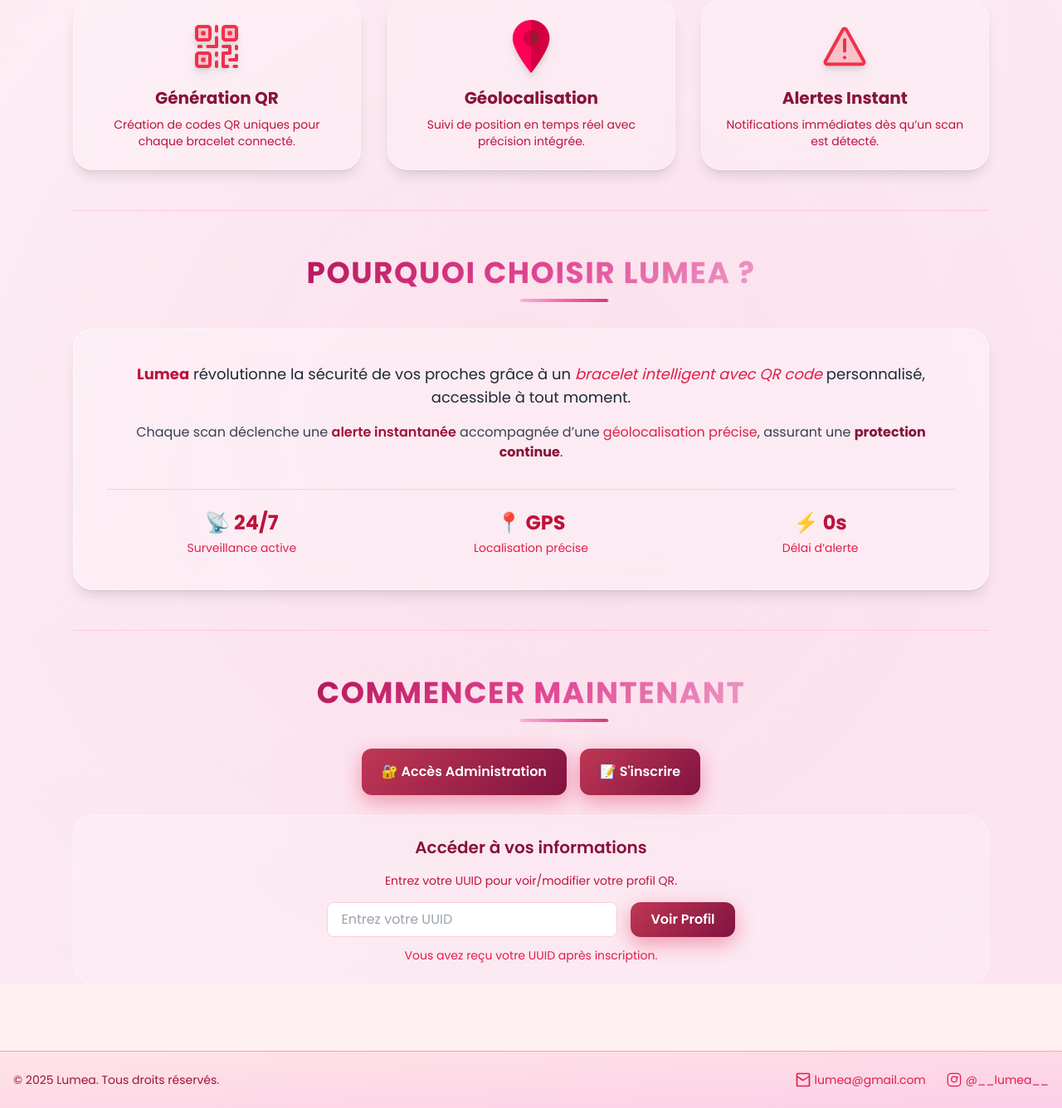
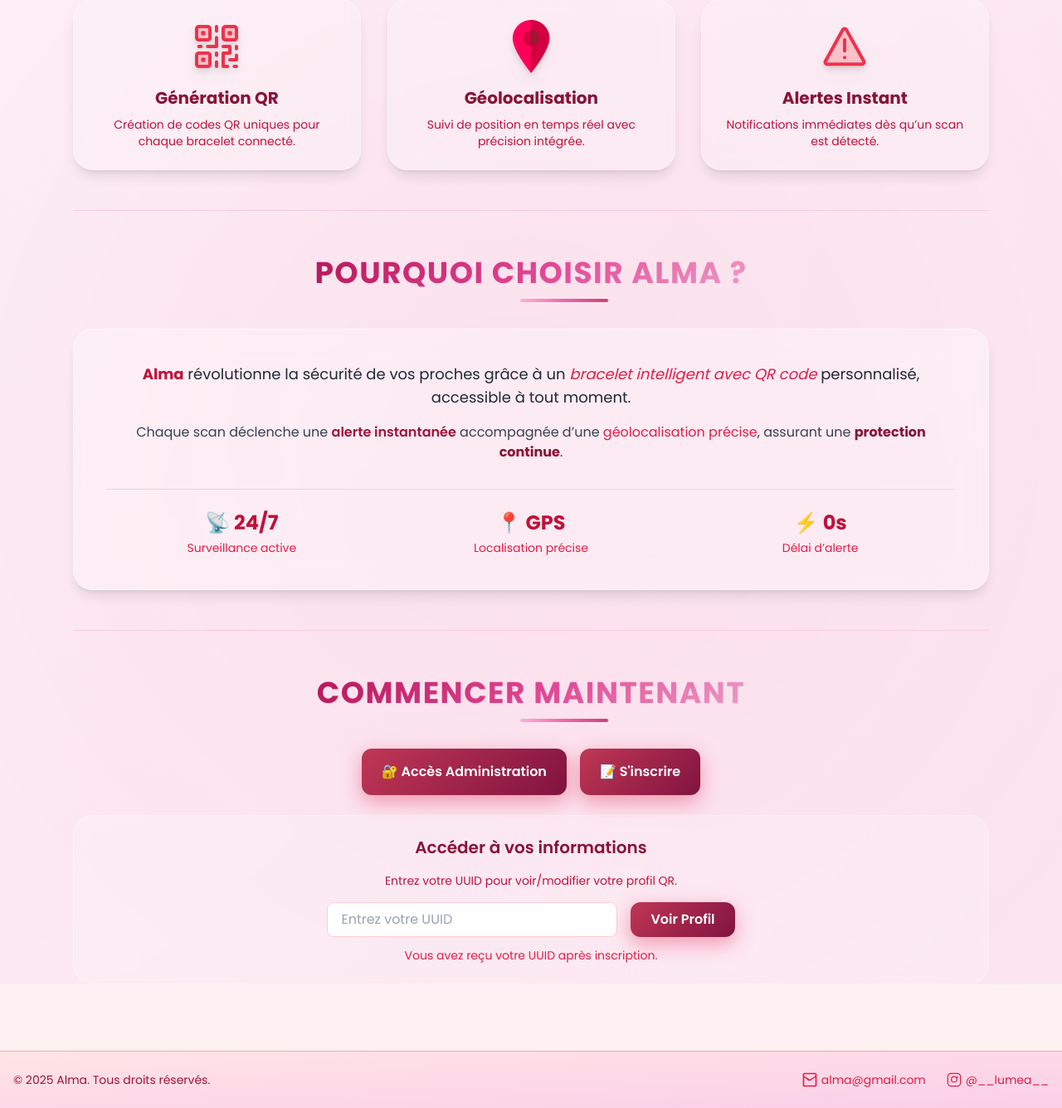
Before and after one commit to OthmaneAbder2303/Lumea, a Flask app: page / in a window 1280 px wide. Shown: the part 730-2065 px from the top of the page at 83% size. Run offline with Flask 3, Linux system fonts and the light colour scheme; parts of the project's set-up code (start-up, migrations or seed data) failed here and were passed over; some libraries are stand-ins or nearby versions.

Commit message:
changing service name

```diff
--- a/templates/error.html
+++ b/templates/error.html
@@ -2,7 +2,7 @@
 <html lang="fr">
 <head>
   <meta charset="UTF-8">
-  <title>Lumea - Erreur</title>
+  <title>Alma - Erreur</title>
   <script src="https://cdn.tailwindcss.com"></script>
   <style>
     @import url('https://fonts.googleapis.com/css2?family=Poppins:wght@300;400;500;600;700&display=swap');
--- a/templates/index.html
+++ b/templates/index.html
@@ -3,7 +3,7 @@
 <head>
   <meta charset="UTF-8">
   <meta name="viewport" content="width=device-width, initial-scale=1.0">
-  <title>Lumea - Générateur QR Code</title>
+  <title>Alma - Générateur QR Code</title>
   <script src="https://cdn.tailwindcss.com"></script>
   <style>
     @import url('https://fonts.googleapis.com/css2?family=Poppins:wght@300;400;500;600;700&display=swap');
@@ -250,7 +250,7 @@
     <div class="flex justify-between items-center h-16">
       <!-- Logo -->
       <div class="flex items-center">
-        <span id="logo-main" class="text-xl font-bold text-white transition-colors duration-500">Lumea</span>
+        <span id="logo-main" class="text-xl font-bold text-white transition-colors duration-500">Alma</span>
         <span id="logo-sub" class="ml-2 text-sm text-white/70 transition-colors duration-500">QR Generator</span>
       </div>
       <!-- Hamburger on mobile -->
@@ -296,7 +296,7 @@
   <div id="spinner">
     <div class="text-center">
       <div class="spinner-modern mx-auto"></div>
-      <p class="text-rose-700 mt-4 font-medium">Chargement de Lumea...</p>
+      <p class="text-rose-700 mt-4 font-medium">Chargement de Alma...</p>
     </div>
   </div>
 
@@ -315,7 +315,7 @@
   <div class="relative z-20 text-center px-6 py-32 sm:py-40 lg:py-48 fade-in">
     <h1 class="title-glow text-4xl sm:text-5xl md:text-6xl lg:text-7xl font-extrabold text-white mb-6 animate-fade-up">
       Bienvenue sur
-      <span class="bg-gradient-to-r from-pink-300 to-rose-200 bg-clip-text text-transparent">Lumea</span>
+      <span class="bg-gradient-to-r from-pink-300 to-rose-200 bg-clip-text text-transparent">Alma</span>
     </h1>
     <p class="text-white/90 text-lg sm:text-xl md:text-2xl font-light max-w-3xl mx-auto mb-8 animate-fade-up delay-200">
       Le générateur de codes QR pour une sécurité connectée en temps réel.
@@ -365,13 +365,13 @@
       <div class="divider"></div>
 
       <!-- Titre description -->
-      <h2 class="section-title">Pourquoi choisir Lumea ?</h2>
+      <h2 class="section-title">Pourquoi choisir Alma ?</h2>
 
       <!-- Description principale améliorée -->
       <div class="relative bg-white/30 backdrop-blur-lg rounded-3xl p-6 sm:p-10 mb-12 border border-white/50 shadow-lg transition-all duration-500 hover:shadow-2xl hover:scale-[1.01]">
 
         <p class="text-base sm:text-lg text-gray-800 mb-4 leading-relaxed fade-in">
-          <strong class="text-rose-700">Lumea</strong> révolutionne la sécurité de vos proches grâce à un <em class="text-rose-600">bracelet intelligent avec QR code</em> personnalisé, accessible à tout moment.
+          <strong class="text-rose-700">Alma</strong> révolutionne la sécurité de vos proches grâce à un <em class="text-rose-600">bracelet intelligent avec QR code</em> personnalisé, accessible à tout moment.
         </p>
 
         <p class="text-sm sm:text-base text-gray-700 mb-8 fade-in fade-in-delay">
@@ -423,14 +423,14 @@
   <!-- Footer -->
   <footer class="mt-20 bg-gradient-to-br from-rose-100 to-pink-200 text-rose-800 py-6 border-t border-rose-300">
     <div class="max-w-7xl mx-auto px-4 flex flex-col sm:flex-row justify-between items-center">
-      <p class="text-sm mb-4 sm:mb-0">© 2025 Lumea. Tous droits réservés.</p>
+      <p class="text-sm mb-4 sm:mb-0">© 2025 Alma. Tous droits réservés.</p>
       <div class="flex space-x-6 items-center text-rose-600 text-sm">
         <!-- Gmail -->
         <a href="mailto:tonemail@gmail.com" class="flex items-center space-x-1 transition-colors hover:text-pink-600 hover:scale-110 transform duration-300 ease-in-out" aria-label="Envoyer un email">
           <svg xmlns="http://www.w3.org/2000/svg" class="h-5 w-5 fill-current" viewBox="0 0 24 24" aria-hidden="true" focusable="false">
             <path d="M2 4a2 2 0 012-2h16a2 2 0 012 2v16a2 2 0 01-2 2H4a2 2 0 01-2-2V4zm2 0v2.51l7.242 4.622a1 1 0 001.516 0L20 6.51V4H4zm0 4.47V20h16v-11.53l-6.773 4.325a3 3 0 01-3.454 0L4 8.47z"/>
           </svg>
-          <span>lumea@gmail.com</span>
+          <span>alma@gmail.com</span>
         </a>
         <!-- Instagram -->
         <a href="https://www.instagram.com/__lumea__/" target="_blank" rel="noopener noreferrer" class="flex items-center space-x-1 transition-colors hover:text-pink-600 hover:scale-110 transform duration-300 ease-in-out" aria-label="Instagram">
--- a/templates/login.html
+++ b/templates/login.html
@@ -2,7 +2,7 @@
 <html lang="fr">
 <head>
   <meta charset="UTF-8" />
-  <title>Connexion Admin - Lumea</title>
+  <title>Connexion Admin - Alma</title>
   <meta name="viewport" content="width=device-width, initial-scale=1" />
   <meta name="description" content="Page de connexion sécurisée pour les administrateurs de Lumea QR Generator." />
   <link rel="preconnect" href="https://fonts.googleapis.com" />
@@ -234,7 +234,7 @@
       <div class="flex justify-between items-center h-16">
         <!-- Logo -->
         <div class="flex items-center">
-          <h2 class="text-xl font-bold text-rose-700 sm:text-2xl">Lumea</h2>
+          <h2 class="text-xl font-bold text-rose-700 sm:text-2xl">Alma</h2>
           <span class="ml-2 text-sm text-rose-600 hidden sm:inline">QR Generator</span>
         </div>
 
@@ -305,7 +305,7 @@
         Connexion Admin
       </h2>
       <p class="text-rose-600 mt-2 text-sm sm:text-base">
-        Accès sécurisé à l'interface Lumea
+        Accès sécurisé à l'interface Alma
       </p>
     </div>
 
--- a/templates/profile.html
+++ b/templates/profile.html
@@ -132,7 +132,7 @@
 
   <!-- Footer -->
   <footer class="text-center text-sm text-rose-500 py-6">
-    Powered by <span class="text-rose-700 font-semibold">Lumea</span> © {{ now.year }}
+    Powered by <span class="text-rose-700 font-semibold">Alma</span> © {{ now.year }}
   </footer>
 
 </body>
--- a/templates/qr_created.html
+++ b/templates/qr_created.html
@@ -2,7 +2,7 @@
 <html lang="fr">
 <head>
   <meta charset="UTF-8">
-  <title>QR Code Généré - Lumea</title>
+  <title>QR Code Généré - Alma</title>
   <script src="https://cdn.tailwindcss.com"></script>
   <style>
     @import url('https://fonts.googleapis.com/css2?family=Poppins:wght@300;400;500;600;700&display=swap');
--- a/templates/qr_created_user.html
+++ b/templates/qr_created_user.html
@@ -2,7 +2,7 @@
 <html lang="fr">
 <head>
   <meta charset="UTF-8">
-  <title>Lumea - Votre QR Code</title>
+  <title>Alma - Votre QR Code</title>
   <script src="https://cdn.tailwindcss.com"></script>
   <style>
     @import url('https://fonts.googleapis.com/css2?family=Poppins:wght@300;400;500;600;700&display=swap');
--- a/templates/register.html
+++ b/templates/register.html
@@ -2,7 +2,7 @@
 <html lang="fr">
 <head>
   <meta charset="UTF-8">
-  <title>Lumea - Inscription</title>
+  <title>Alma - Inscription</title>
   <script src="https://cdn.tailwindcss.com"></script>
   <style>
     @import url('https://fonts.googleapis.com/css2?family=Poppins:wght@300;400;500;600;700&display=swap');
--- a/templates/user_profile.html
+++ b/templates/user_profile.html
@@ -201,7 +201,7 @@
   </div>
 
   <footer class="text-center text-sm text-rose-500 py-6">
-    Powered by <span class="text-rose-700 font-semibold">Lumea</span> © {{ now.strftime('%I:%M %p %z on %A, %B %d, %Y') }}
+    Powered by <span class="text-rose-700 font-semibold">Alma</span> © {{ now.strftime('%I:%M %p %z on %A, %B %d, %Y') }}
   </footer>
 
 </body>
--- a/templates/view_profile.html
+++ b/templates/view_profile.html
@@ -157,7 +157,7 @@
   </div>
 
   <footer class="text-center text-sm text-rose-500 py-6">
-    Powered by <span class="text-rose-700 font-semibold">Lumea</span> © {{ now.strftime('%I:%M %p %z on %A, %B %d, %Y') }}
+    Powered by <span class="text-rose-700 font-semibold">Alma</span> © {{ now.strftime('%I:%M %p %z on %A, %B %d, %Y') }}
   </footer>
 
 </body>
```
Also changed, not shown: templates/admin_dashboard_frame.html (+4 -4 lines).
